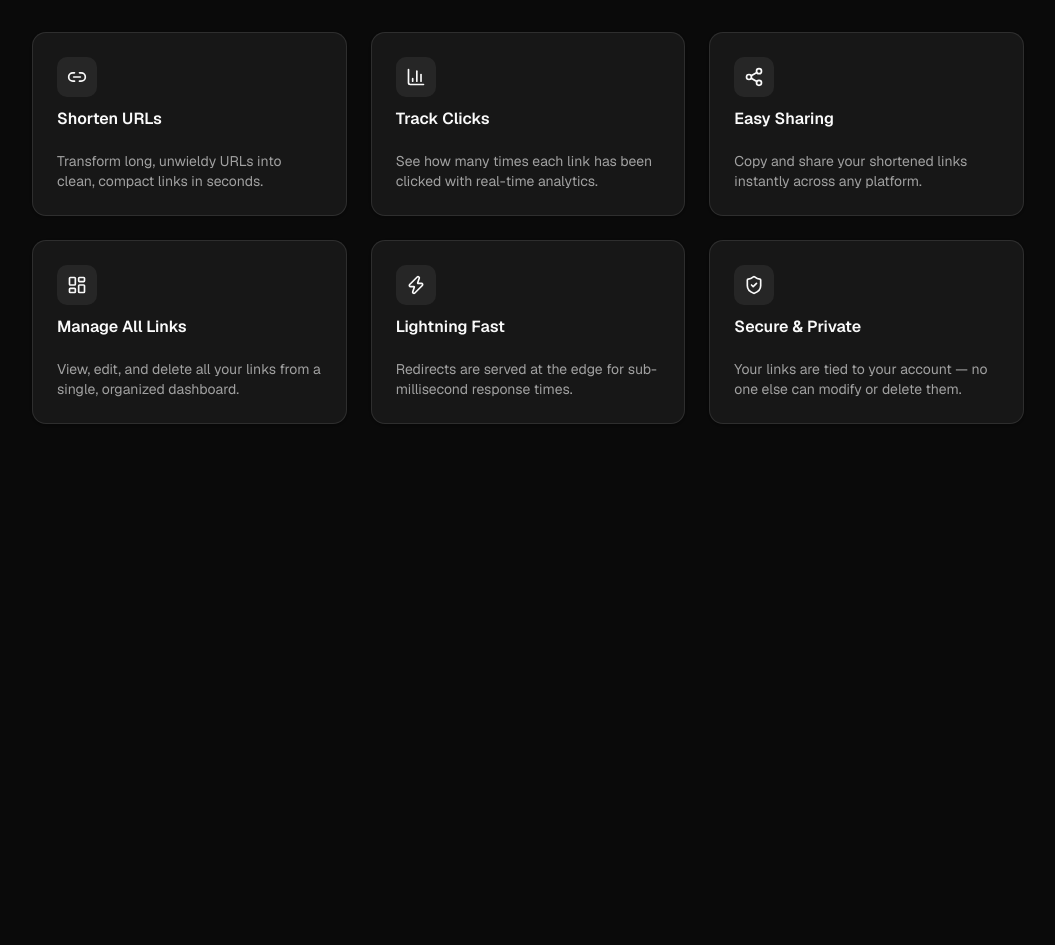
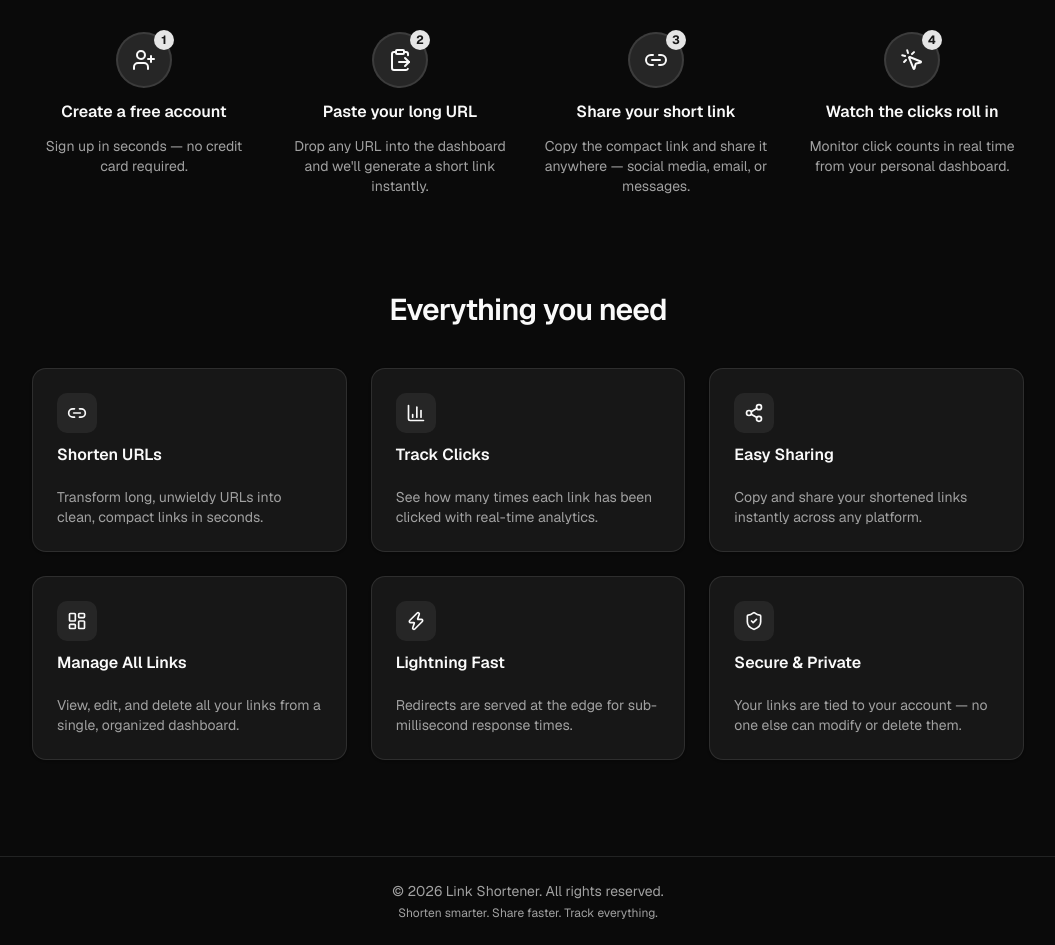
Before and after one commit to krontill/linkshortenerproject, a Next.js app: page / in a window 1280 px wide. Shown: the part 500-1445 px from the top of the page, without its empty margins (112-1167 px from the left). Before the commit the page ends 1020 px from the top, so only its background shows below. Built offline with nearby package versions, Linux system fonts and the light colour scheme; no server answers.

Commit message:
Add 'How it works' section and footer
Agent-Logs-Url: https://github.com/krontill/linkshortenerproject/sessions/32259a01-b846-4364-be2c-14581dbe4ae3

Co-authored-by: krontill <4958978+krontill@users.noreply.github.com>

```diff
--- a/app/layout.tsx
+++ b/app/layout.tsx
@@ -45,6 +45,16 @@ export default function RootLayout({
             </Show>
           </header>
           {children}
+          <footer className="mt-auto border-t py-6">
+            <div className="flex flex-col items-center gap-1 text-center">
+              <p className="text-muted-foreground text-sm">
+                © {new Date().getFullYear()} Link Shortener. All rights reserved.
+              </p>
+              <p className="text-muted-foreground text-xs">
+                Shorten smarter. Share faster. Track everything.
+              </p>
+            </div>
+          </footer>
         </ClerkProvider>
       </body>
     </html>
--- a/app/page.tsx
+++ b/app/page.tsx
@@ -14,6 +14,9 @@ import {
   LayoutDashboard,
   Zap,
   ShieldCheck,
+  UserPlus,
+  ClipboardPaste,
+  MousePointerClick,
 } from "lucide-react";
 
 const features = [
@@ -55,6 +58,37 @@ const features = [
   },
 ];
 
+const steps = [
+  {
+    number: 1,
+    icon: UserPlus,
+    title: "Create a free account",
+    description:
+      "Sign up in seconds — no credit card required.",
+  },
+  {
+    number: 2,
+    icon: ClipboardPaste,
+    title: "Paste your long URL",
+    description:
+      "Drop any URL into the dashboard and we'll generate a short link instantly.",
+  },
+  {
+    number: 3,
+    icon: Link2,
+    title: "Share your short link",
+    description:
+      "Copy the compact link and share it anywhere — social media, email, or messages.",
+  },
+  {
+    number: 4,
+    icon: MousePointerClick,
+    title: "Watch the clicks roll in",
+    description:
+      "Monitor click counts in real time from your personal dashboard.",
+  },
+];
+
 export default function Home() {
   return (
     <main className="flex flex-1 flex-col items-center">
@@ -76,6 +110,27 @@ export default function Home() {
               Sign in
             </Button>
           </SignInButton>
+        </div>
+      </section>
+
+      {/* How it works */}
+      <section className="w-full max-w-5xl px-4 pb-24">
+        <h2 className="mb-10 text-center text-3xl font-semibold tracking-tight">
+          How it works
+        </h2>
+        <div className="grid gap-8 sm:grid-cols-2 lg:grid-cols-4">
+          {steps.map(({ number, icon: Icon, title, description }) => (
+            <div key={number} className="flex flex-col items-center gap-3 text-center">
+              <div className="relative flex h-14 w-14 items-center justify-center rounded-full border-2 border-border bg-muted">
+                <Icon className="h-6 w-6" />
+                <span className="bg-primary text-primary-foreground absolute -right-1 -top-1 flex h-5 w-5 items-center justify-center rounded-full text-xs font-bold">
+                  {number}
+                </span>
+              </div>
+              <h3 className="font-semibold">{title}</h3>
+              <p className="text-muted-foreground text-sm">{description}</p>
+            </div>
+          ))}
         </div>
       </section>
 
```
